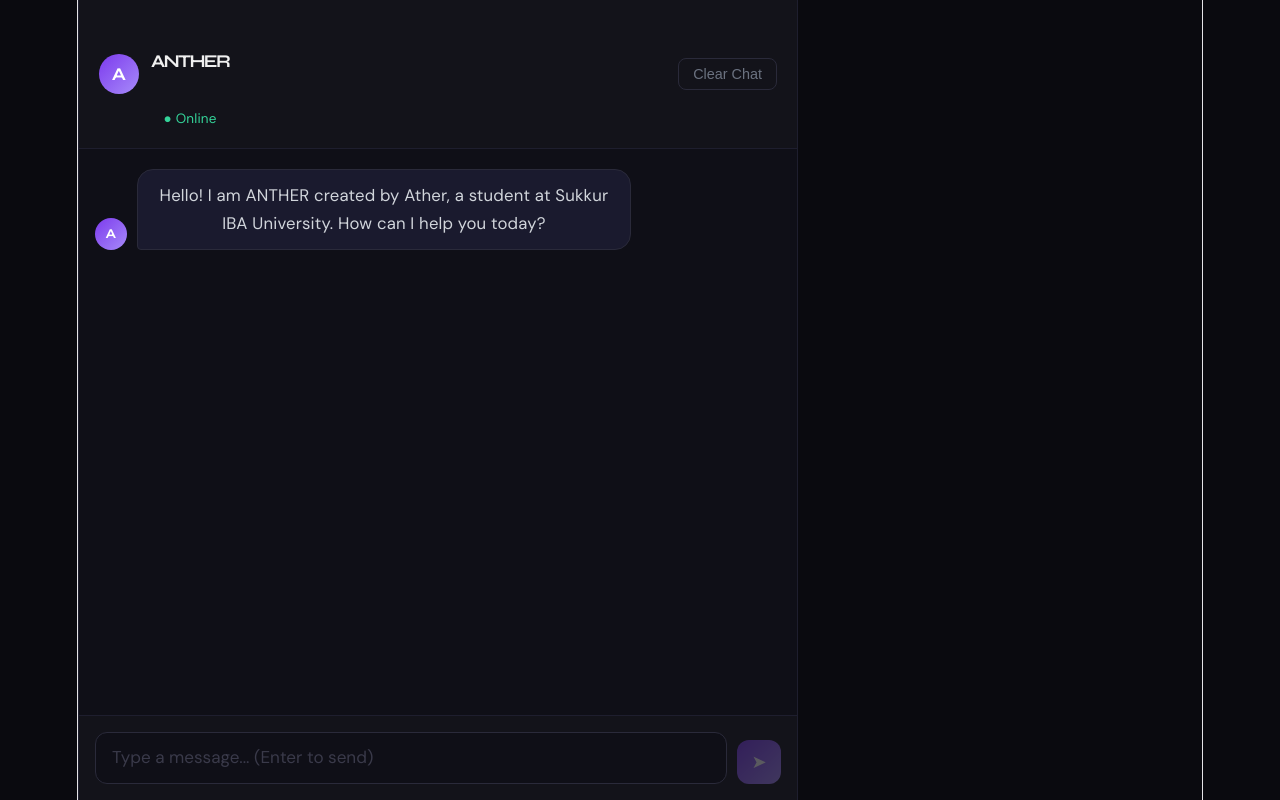
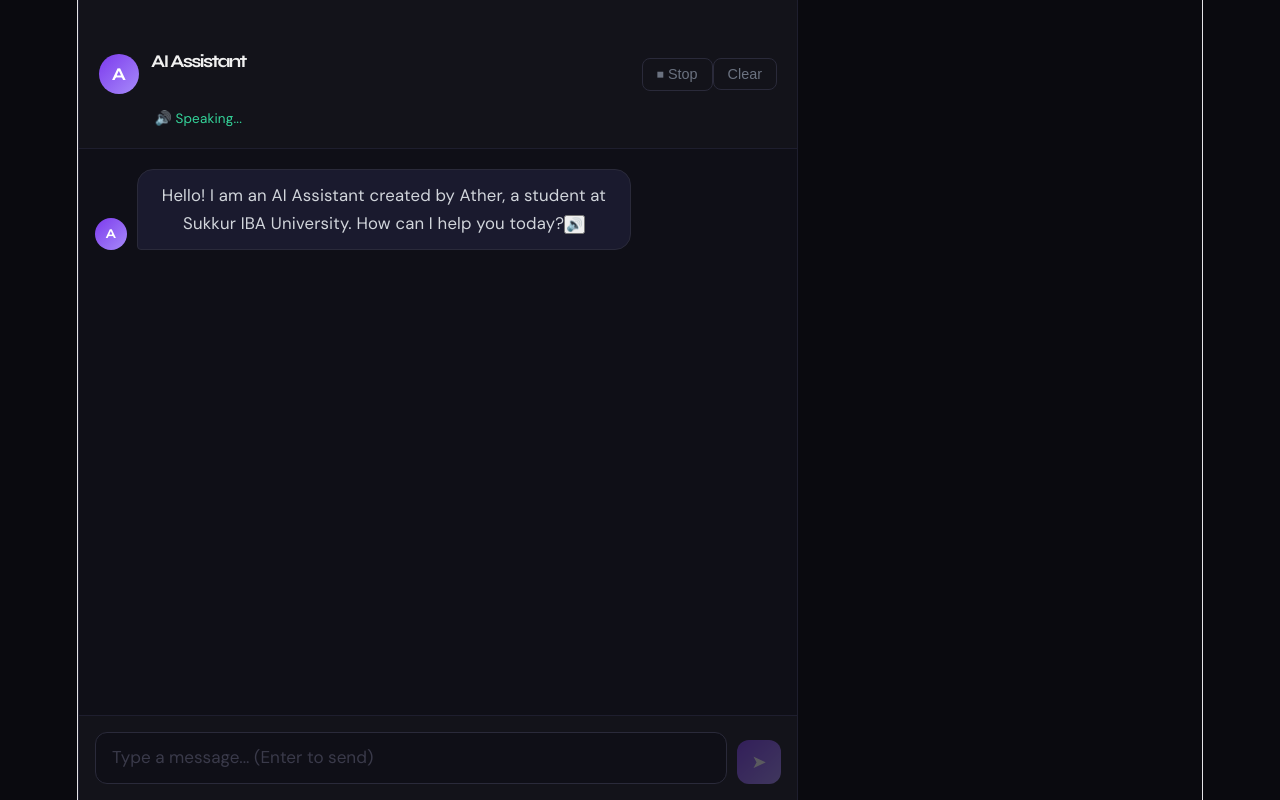
Before and after one commit to Ather17-mughal/groq-demo, a React (Vite) app: page / in a window 1280 px wide. Built offline with nearby package versions, Linux system fonts and the light colour scheme; no server answers.

Commit message:
add elevenlabs voice

```diff
--- a/src/App.jsx
+++ b/src/App.jsx
@@ -6,16 +6,107 @@ export default function App() {
   const [messages, setMessages] = useState([
     {
       role: "assistant",
-      content: "Hello! I am ANTHER created by Ather, a student at Sukkur IBA University. How can I help you today?"
+      content: "Hello! I am an AI Assistant created by Ather, a student at Sukkur IBA University. How can I help you today?"
     }
   ]);
   const [loading, setLoading] = useState(false);
+  const [speaking, setSpeaking] = useState(false);
+  const audioRef = useRef(null);
   const bottomRef = useRef(null);
 
-  // Auto scroll to bottom when new message arrives
   useEffect(() => {
     bottomRef.current?.scrollIntoView({ behavior: "smooth" });
   }, [messages, loading]);
+
+  // Speak welcome message on load
+  useEffect(() => {
+    speakText(messages[0].content);
+  }, []);
+
+  async function speakText(text) {
+    try {
+      setSpeaking(true);
+
+      // Stop any current audio
+      if (audioRef.current) {
+        audioRef.current.pause();
+        audioRef.current = null;
+      }
+
+      const res = await fetch(
+        "https://api.elevenlabs.io/v1/text-to-speech/21m00Tcm4TlvDq8ikWAM",
+        {
+          method: "POST",
+          headers: {
+            "Content-Type": "application/json",
+            "xi-api-key": import.meta.env.VITE_ELEVENLABS_API_KEY
+          },
+          body: JSON.stringify({
+            text: text,
+            model_id: "eleven_monolingual_v1",
+            voice_settings: {
+              stability: 0.5,
+              similarity_boost: 0.75,
+              style: 0.5,
+              use_speaker_boost: true
+            }
+          })
+        }
+      );
+
+      if (!res.ok) {
+        console.error("ElevenLabs error:", res.status);
+        // Fallback to browser voice if ElevenLabs fails
+        fallbackSpeak(text);
+        return;
+      }
+
+      const audioBlob = await res.blob();
+      const audioUrl = URL.createObjectURL(audioBlob);
+      const audio = new Audio(audioUrl);
+      audioRef.current = audio;
+
+      audio.onended = () => {
+        setSpeaking(false);
+        URL.revokeObjectURL(audioUrl);
+      };
+
+      audio.onerror = () => {
+        setSpeaking(false);
+        fallbackSpeak(text);
+      };
+
+      audio.play();
+
+    } catch (err) {
+      console.error("Voice error:", err);
+      fallbackSpeak(text);
+    }
+  }
+
+  // Fallback to browser voice if ElevenLabs fails
+  function fallbackSpeak(text) {
+    window.speechSynthesis.cancel();
+    const utterance = new SpeechSynthesisUtterance(text);
+    utterance.lang = 'en-US';
+    utterance.rate = 0.85;
+    const voices = window.speechSynthesis.getVoices();
+    const preferred = voices.find(v => v.name.includes('Google')) ||
+                      voices.find(v => v.lang === 'en-US');
+    if (preferred) utterance.voice = preferred;
+    utterance.onstart = () => setSpeaking(true);
+    utterance.onend = () => setSpeaking(false);
+    window.speechSynthesis.speak(utterance);
+  }
+
+  function stopSpeaking() {
+    if (audioRef.current) {
+      audioRef.current.pause();
+      audioRef.current = null;
+    }
+    window.speechSynthesis.cancel();
+    setSpeaking(false);
+  }
 
   async function sendMessage() {
     if (!input.trim() || loading) return;
@@ -26,6 +117,7 @@ export default function App() {
     setMessages(updatedMessages);
     setInput("");
     setLoading(true);
+    stopSpeaking();
 
     try {
       const res = await fetch("https://api.groq.com/openai/v1/chat/completions", {
@@ -39,14 +131,13 @@ export default function App() {
           messages: [
             {
               role: "system",
-              content: `You are a helpful ANTHER created by Ather,
+              content: `You are a helpful AI assistant created by Ather,
               a student at Sukkur IBA University, Pakistan.
               If anyone asks who created you, who made you, or who built you:
               "I was created by Ather, a student at Sukkur IBA University, Pakistan."
               Never say you are made by Meta, Groq, OpenAI or any other company.
               Be helpful, clear and concise.`
             },
-            // Send full conversation history for context
             ...updatedMessages
           ],
           max_tokens: 500
@@ -56,22 +147,19 @@ export default function App() {
       const data = await res.json();
 
       if (data.error) {
-        setMessages(prev => [...prev, {
-          role: "assistant",
-          content: "Sorry, something went wrong: " + data.error.message
-        }]);
+        const errMsg = "Sorry, something went wrong: " + data.error.message;
+        setMessages(prev => [...prev, { role: "assistant", content: errMsg }]);
+        speakText(errMsg);
       } else {
-        setMessages(prev => [...prev, {
-          role: "assistant",
-          content: data.choices[0].message.content
-        }]);
+        const aiReply = data.choices[0].message.content;
+        setMessages(prev => [...prev, { role: "assistant", content: aiReply }]);
+        speakText(aiReply);
       }
 
     } catch (err) {
-      setMessages(prev => [...prev, {
-        role: "assistant",
-        content: "Error: " + err.message
-      }]);
+      const errMsg = "Error: " + err.message;
+      setMessages(prev => [...prev, { role: "assistant", content: errMsg }]);
+      speakText(errMsg);
     } finally {
       setLoading(false);
     }
@@ -85,9 +173,10 @@ export default function App() {
   }
 
   function clearChat() {
+    stopSpeaking();
     setMessages([{
       role: "assistant",
-      content: "Hello! I am ANTHER created by Ather, a student at Sukkur IBA University. How can I help you today?"
+      content: "Hello! I am an AI Assistant created by Ather, a student at Sukkur IBA University. How can I help you today?"
     }]);
   }
 
@@ -99,13 +188,22 @@ export default function App() {
         <div className="header-left">
           <div className="avatar">A</div>
           <div>
-            <h1>ANTHER</h1>
-            <p className="online">● Online</p>
+            <h1>AI Assistant</h1>
+            <p className="online">
+              {speaking ? "🔊 Speaking..." : "● Online"}
+            </p>
           </div>
         </div>
-        <button className="clear-btn" onClick={clearChat}>
-          Clear Chat
-        </button>
+        <div className="header-buttons">
+          {speaking && (
+            <button className="clear-btn stop-btn" onClick={stopSpeaking}>
+              ⏹ Stop
+            </button>
+          )}
+          <button className="clear-btn" onClick={clearChat}>
+            Clear
+          </button>
+        </div>
       </div>
 
       {/* Messages */}
@@ -120,6 +218,15 @@ export default function App() {
             )}
             <div className={`message ${msg.role === "user" ? "user-msg" : "ai-msg"}`}>
               {msg.content}
+              {msg.role === "assistant" && (
+                <button
+                  className="replay-btn"
+                  onClick={() => speakText(msg.content)}
+                  title="Replay voice"
+                >
+                  🔊
+                </button>
+              )}
             </div>
             {msg.role === "user" && (
               <div className="msg-avatar user-avatar">U</div>
@@ -127,7 +234,6 @@ export default function App() {
           </div>
         ))}
 
-        {/* Loading dots */}
         {loading && (
           <div className="message-row ai-row">
             <div className="msg-avatar">A</div>
```
